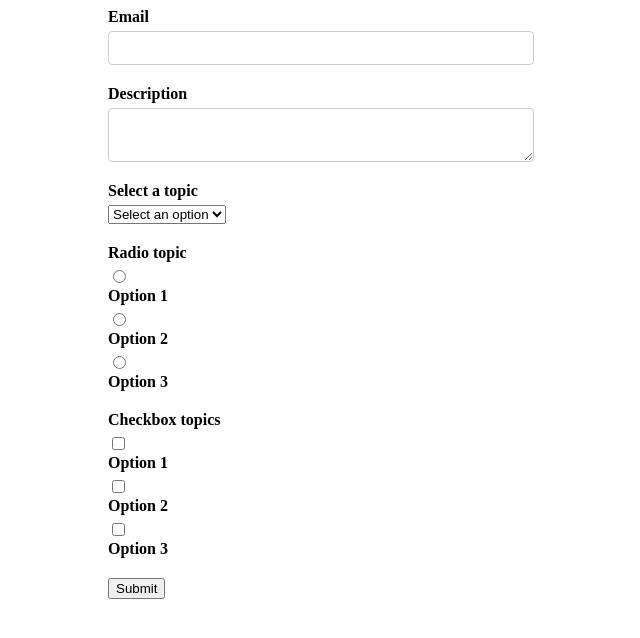
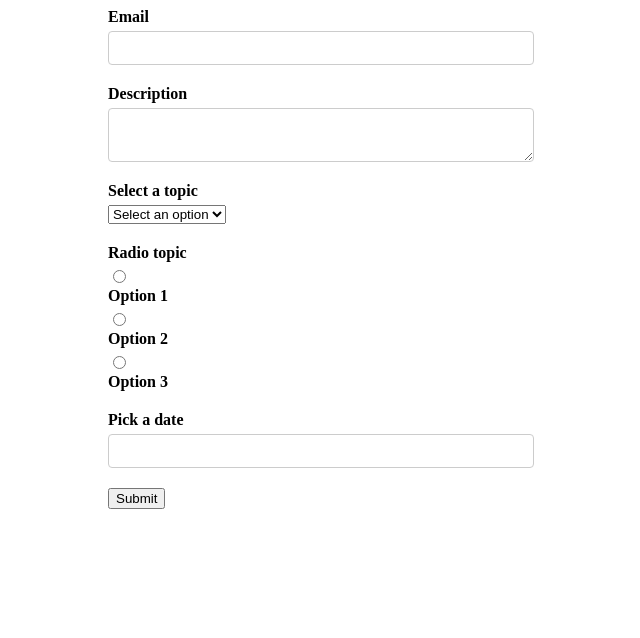
Before and after one commit to sinansubasi95/react-form-playground, a React (Create React App) app: page / in a window 1280 px wide. Shown: the top 638 px of the page, without its empty margins (319-959 px from the left). Built offline with nearby package versions, Linux system fonts and the light colour scheme.

Commit message:
date picker

```diff
--- a/package.json
+++ b/package.json
@@ -8,6 +8,7 @@
     "@testing-library/user-event": "^12.6.3",
     "formik": "^2.2.6",
     "react": "^17.0.1",
+    "react-datepicker": "^3.4.1",
     "react-dom": "^17.0.1",
     "react-scripts": "4.0.2",
     "web-vitals": "^1.1.0",
--- /dev/null
+++ b/src/components/DatePicker.jsx
@@ -0,0 +1,33 @@
+import React from 'react';
+import DateView from 'react-datepicker';
+import 'react-datepicker/dist/react-datepicker.css';
+import { Field, ErrorMessage } from 'formik';
+import TextError from './TextError';
+
+const DatePicker = (props) => {
+    const { label, name, ...rest } = props;
+
+    return (
+        <div className="form-control">
+            <label htmlFor={name}>{label}</label>
+            <Field name={name}>
+                {
+                    ({form, field}) => {
+                        const { setFieldValue } = form;
+                        const { value } = field;
+                        return <DateView
+                            id={name}
+                            {...field}
+                            {...rest}
+                            selected={value}
+                            onChange={val => setFieldValue(name, val)}
+                        />
+                    }
+                }
+            </Field>
+            <ErrorMessage name={name} component={TextError} />
+        </div>
+    )
+}
+
+export default DatePicker;
--- a/src/components/FormikContainer.jsx
+++ b/src/components/FormikContainer.jsx
@@ -25,16 +25,21 @@
         description: '',
         selectOption: '',
         radioOption: '',
-        checkboxOption: []
+        checkboxOption: [],
+        birthDate: null
     }
     const validationSchema = Yup.object({
         email: Yup.string().required('Required'),
         description: Yup.string().required('Required'),
         selectOption: Yup.string().required('Required'),
         radioOption: Yup.string().required('Required'),
-        checkboxOption: Yup.array().required('Required')
+        checkboxOption: Yup.array().required('Required'),
+        birthDate: Yup.date().required('Required').nullable()
     });
-    const onSubmit = values => console.log('Form data', values);
+    const onSubmit = values => {
+        console.log('Form data', values);
+        console.log('Saved data', JSON.parse(JSON.stringify(values)));
+    }
 
     return (
         <Formik
@@ -68,10 +73,9 @@
                         options={radioOptions}
                     />
                     <FormikControl
-                        control="checkbox"
-                        label="Checkbox topics"
-                        name="checkboxOption"
-                        options={checkboxOptions}
+                        control="date"
+                        label="Pick a date"
+                        name="birthDate"
                     />
                     <button type='submit'>Submit</button>
                 </Form>
--- a/src/components/FormikControl.jsx
+++ b/src/components/FormikControl.jsx
@@ -4,6 +4,7 @@
 import Textarea from './Textarea';
 import RadioButton from './RadioButton';
 import CheckboxGroup from './CheckboxGroup';
+import DatePicker from './DatePicker';
 
 const FormikControl = (props) => {
     const { control, ...rest } = props;
@@ -19,7 +20,9 @@
         case 'checkbox':
             return <CheckboxGroup {...rest} />
         case 'date':
-        default: return null;
+            return <DatePicker {...rest} />
+        default:
+            return null;
 
     }
 
```
Also changed, not shown: 1 other file (tests, documents, lock files or other folders).
